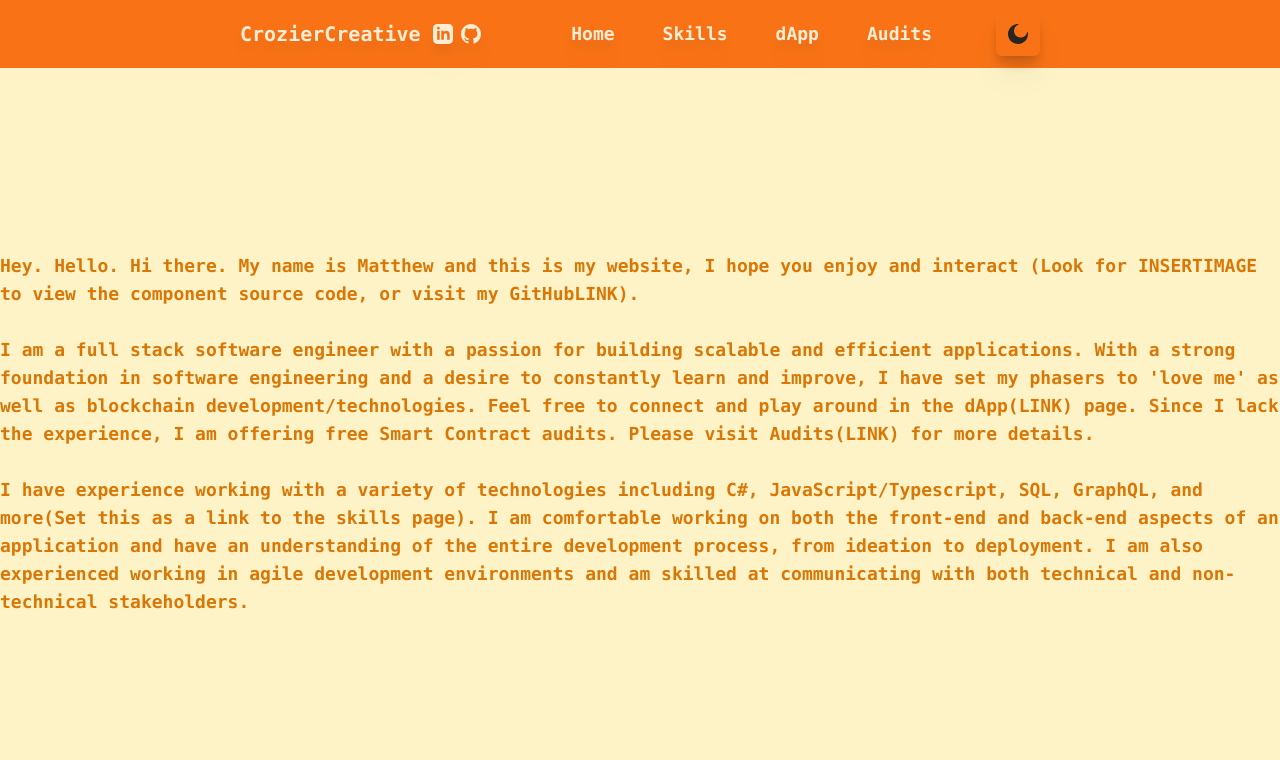
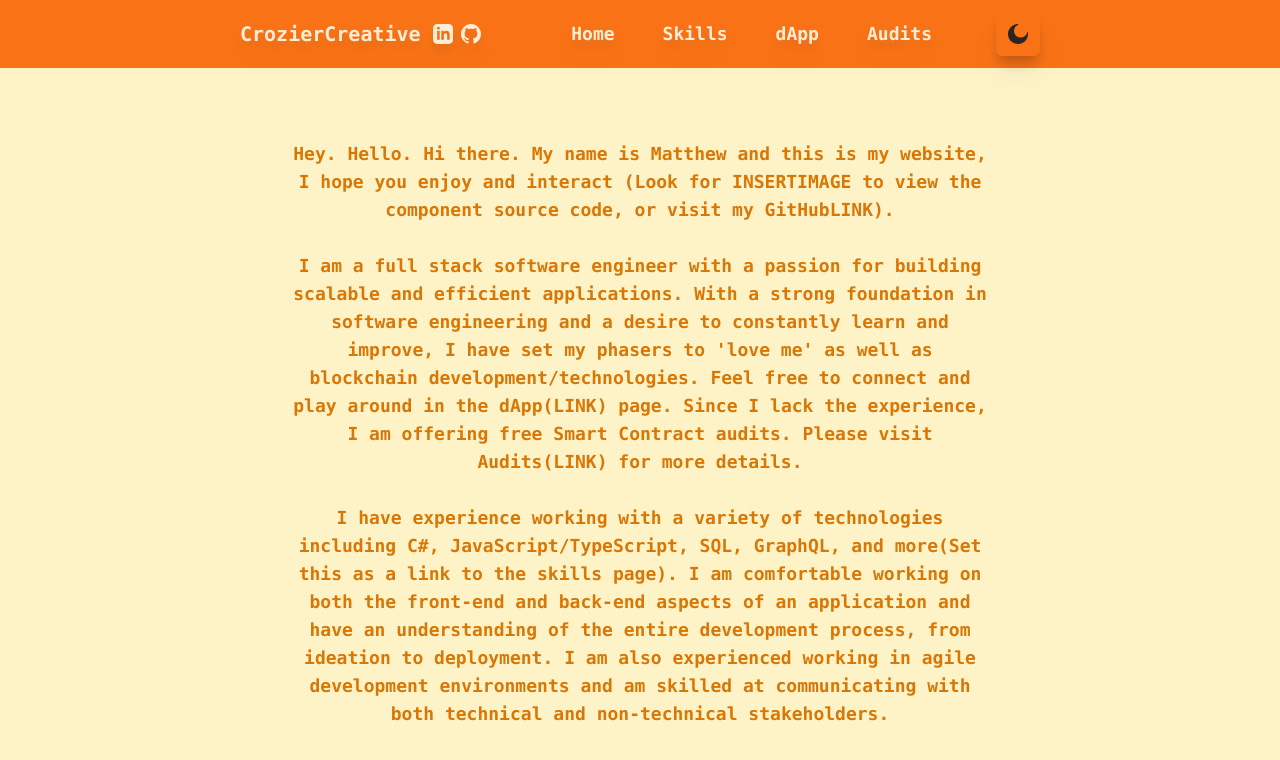
Before and after one commit to Rampalamp/croziercreative-next-ts, a Next.js app: page / in a window 1280 px wide. Shown: the top 760 px of the page. Built offline with nearby package versions, Linux system fonts and the light colour scheme.

Commit message:
added padding for the main body section based on screen size.

```diff
--- a/components/Header.tsx
+++ b/components/Header.tsx
@@ -156,7 +156,7 @@ export default function Header() {
                     id="sideNav"
                     className="sm:hidden font-bold text-lg absolute top-12 transition-all duration-500 -left-36 left-0"
                 >
-                    <ul className="rounded space-y-10 p-7  bg-opacity-75 bg-ls-back dark:bg-ds-back">
+                    <ul className="rounded space-y-10 p-7  bg-opacity-90 dark:bg-opacity-90 bg-ls-back dark:bg-ds-back">
                         <NavOptions />
                     </ul>
                 </div>
--- a/pages/_app.tsx
+++ b/pages/_app.tsx
@@ -25,7 +25,7 @@ export default function App({ Component, pageProps }: AppProps) {
                     <Header />
                 </ThemeProvider>
                 {/**Main body of app */}
-                <div className="flex flex-1 items-center justify-center font-bold text-lg">
+                <div className="flex flex-1 overflow-auto items-center justify-center font-bold text-lg p-3 2xl:px-96 xl:px-72 lg:px-40 md:px-20 sm:px-20 px-6">
                     <Component {...pageProps} />
                 </div>
                 {/**Eventual footer */}
--- a/pages/index.tsx
+++ b/pages/index.tsx
@@ -1,7 +1,7 @@
 //Figure out the content/text of the home page, something interactive as well.
 export default function Home() {
     return (
-        <div className="">
+        <div className="text-center sm:pt-0 pt-10">
             <span>
                 Hey. Hello. Hi there. My name is Matthew and this is my website,
                 I hope you enjoy and interact (Look for INSERTIMAGE to view the
@@ -18,7 +18,7 @@ export default function Home() {
                 Audits(LINK) for more details.
                 <br />
                 <br />I have experience working with a variety of technologies
-                including C#, JavaScript/Typescript, SQL, GraphQL, and more(Set
+                including C#, JavaScript/TypeScript, SQL, GraphQL, and more(Set
                 this as a link to the skills page). I am comfortable working on
                 both the front-end and back-end aspects of an application and
                 have an understanding of the entire development process, from
```
